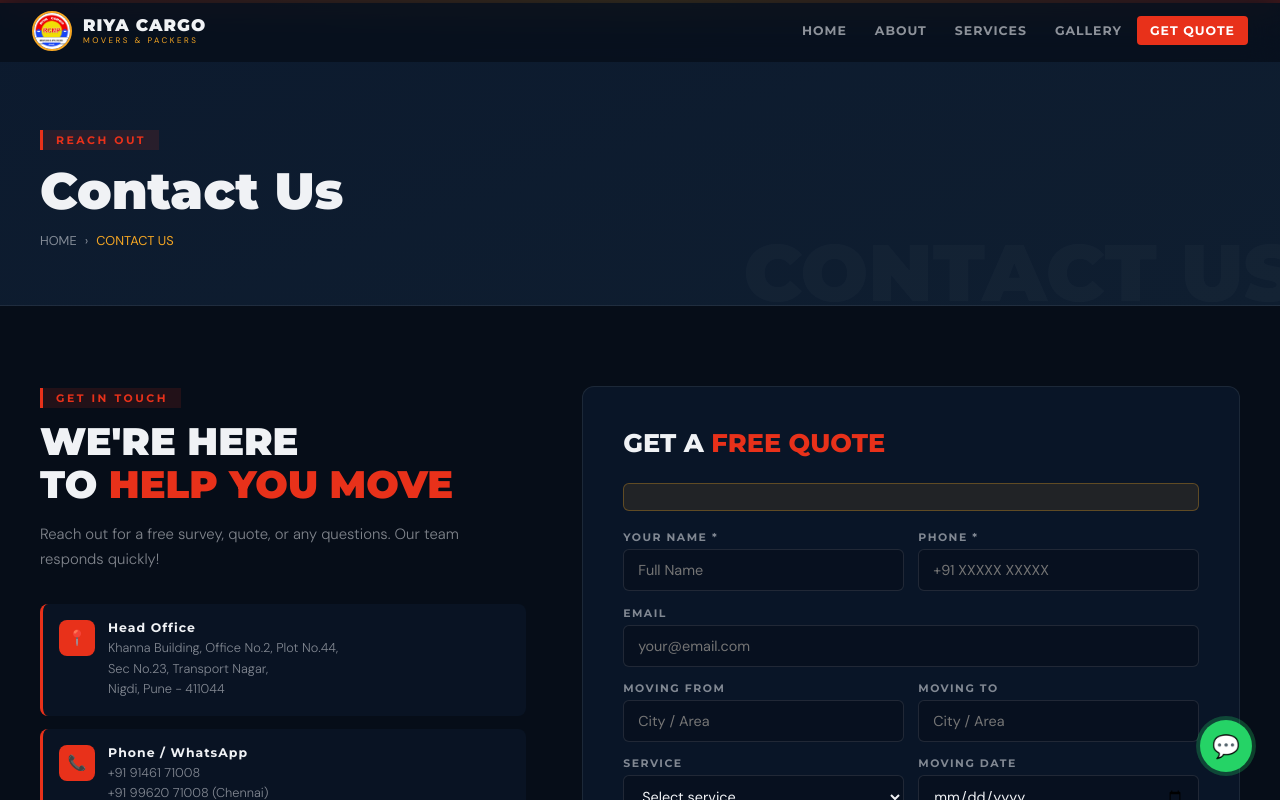
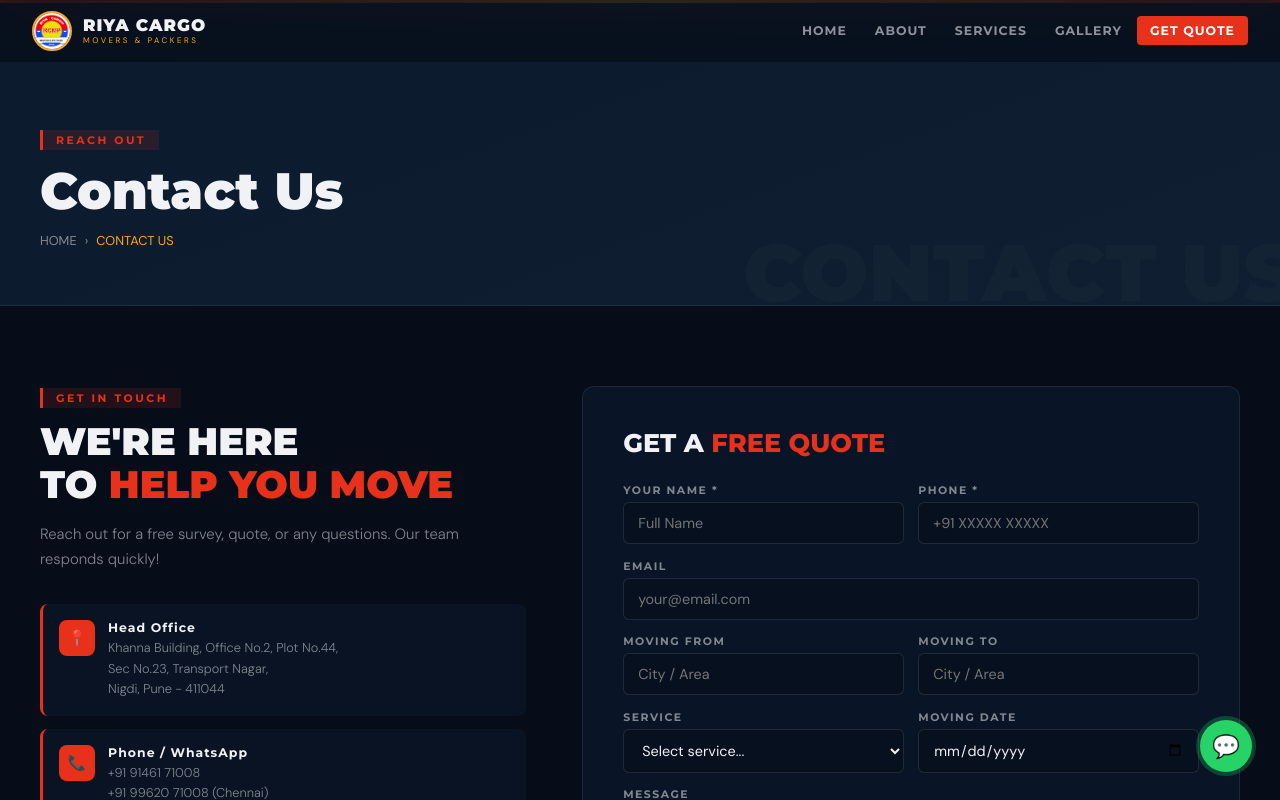
Before and after one commit to mahajan022/Riya-Cargo, a React (Vite) app: page / in a window 1280 px wide. Both pictures are taken after a click on the button "GET QUOTE". Shown: the top 800 px of the page. Built offline with nearby package versions, Linux system fonts and the light colour scheme.

Commit message:
Riya Cargo website

```diff
--- a/src/App.jsx
+++ b/src/App.jsx
@@ -576,11 +576,7 @@ const Contact = ({setPage}) => {
           </div>
           <div style={{background:"rgba(12,26,46,0.7)",border:"1px solid var(--bd)",padding:"2.5rem",borderRadius:"12px"}}>
             <h3 style={{...H,fontWeight:800,fontSize:"1.6rem",color:"var(--w)",marginBottom:"1.6rem"}}>GET A <span style={{color:"var(--r)"}}>FREE QUOTE</span></h3>
-            {EJS_SVC==="YOUR_SERVICE_ID"&&(
-              <div style={{background:"rgba(245,166,35,0.1)",border:"1px solid rgba(245,166,35,0.3)",padding:"0.8rem 1rem",borderRadius:"6px",marginBottom:"1.2rem",...B,fontSize:"0.78rem",color:"var(--am)",lineHeight:1.6}}>
-
-              </div>
-            )}
+            {EJS_SVC==="YOUR_SERVICE_ID"}
             {st==="success"?(
               <div style={{background:"rgba(74,222,128,0.1)",border:"1px solid rgba(74,222,128,0.3)",padding:"2rem",borderRadius:"8px",textAlign:"center",color:"#4ade80"}}>
                 <div style={{fontSize:"2.5rem",marginBottom:"0.8rem"}}>✅</div>
```
